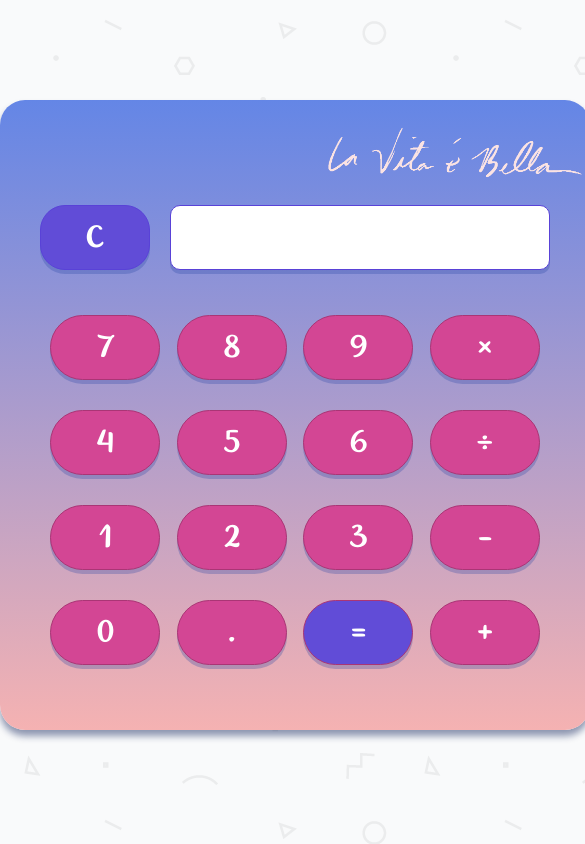
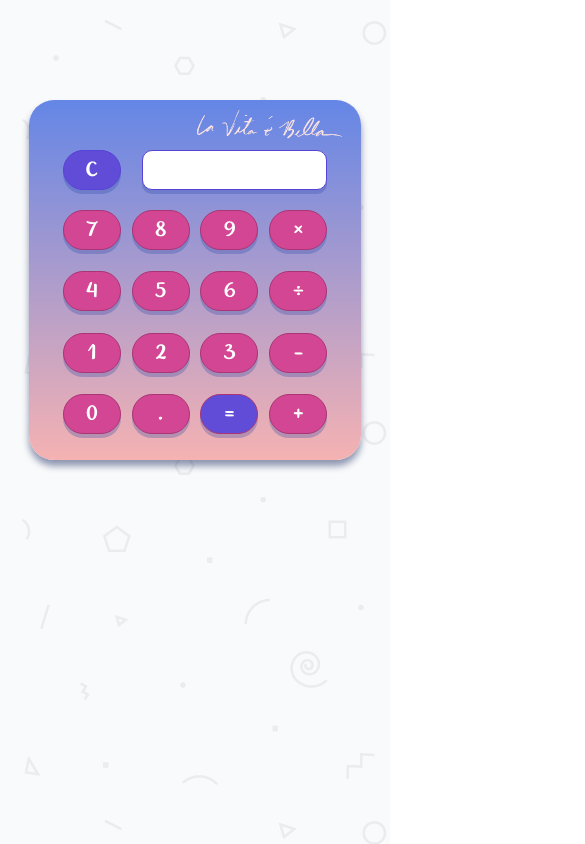
Before and after one commit to Bellladraf6/Calculator, a website: page src/index.html in a window 390 px wide. Shown: the whole page, 585 px wide, since content can reach past the window. Drawn offline with Linux system fonts and the light colour scheme.

Commit message:
added adaptive

```diff
--- /dev/null
+++ b/src/adaptive.css
@@ -0,0 +1,127 @@
+
+@media screen and (max-width: 1023px) {
+
+body {
+    font-size: 25px;
+}
+
+#calc-container {
+    width: 480px;
+    height: 520px;
+}
+
+#display {
+    width: 420px;
+}
+
+#calc-container .btn, #calc-container #clear {
+    width: 90px;
+    height: 55px;
+}
+
+#wrapper {
+    width: 400px;
+}
+
+#calc-container #input {
+    width: 300px;
+    height: 55px;
+}
+
+#Bella {
+    width: 200px;
+}
+
+}
+
+@media screen and (max-width: 767px) {
+    #calc-container {
+        width: 360px;
+        height: 450px;
+    }
+
+    #calc-container #input {
+        width: 220px;
+        height: 50px;
+    }
+
+    #wrapper, #display {
+        width: 300px;
+    }
+
+    #calc-container .btn, #calc-container #clear {
+        width: 70px;
+        height: 48px;
+    }
+
+    #Bella {
+        width: 150px;
+        top: -5%;
+    }
+
+}
+
+
+@media screen and (max-width: 424px) {
+
+    body {
+        font-size: 20px;
+    }
+
+    #calc-container {
+        width: 85%;
+        height: 360px;
+        padding: 40px 10px 15px;
+    }
+
+    #display, #wrapper {
+        width: 85%;
+    }
+
+    #calc-container .btn, #calc-container #clear {
+        width: 58px;
+        height: 40px;
+        padding: 10px 20px;
+    }
+
+    #calc-container #input {
+        width: 70%;
+        height: 40px;
+    }
+
+    #Bella {
+        width: 45%;
+        left: 50%;
+        top: -35px;
+    }
+}
+
+
+@media screen and (max-width: 374px) {
+
+    body {
+        font-size: 15px;
+    }
+
+    #calc-container {
+        justify-content: space-between;
+        height: 310px;
+    }
+
+    #calc-container .btn, #calc-container #clear {
+        width: 52px;
+        height: 30px;
+    }
+
+    #wrapper {
+        height: 200px;
+    }
+
+    #Bella {
+        top: -27px;
+    }
+
+    #calc-container #input {
+        height: 30px;
+    }
+}
--- a/src/index.html
+++ b/src/index.html
@@ -6,6 +6,7 @@
     <meta name="viewport" content="width=device-width, initial-scale=1.0">
     <title>Document</title>
     <link rel="stylesheet" href="style.css">
+    <link rel="stylesheet" href="adaptive.css">
 </head>
 <body>
    <div id="calc-container">
--- a/src/style.css
+++ b/src/style.css
@@ -81,11 +81,8 @@ body {
 
 #calc-container #clear {
     background-color: #614cd7;
-    padding: 10px 30px;
     border: 1px solid #5942d7;
     border-radius: 25px;
-    width: 110px;
-    color: white;
 }
 
 #calc-container #clear:hover, #calc-container .yellow:hover {
```
